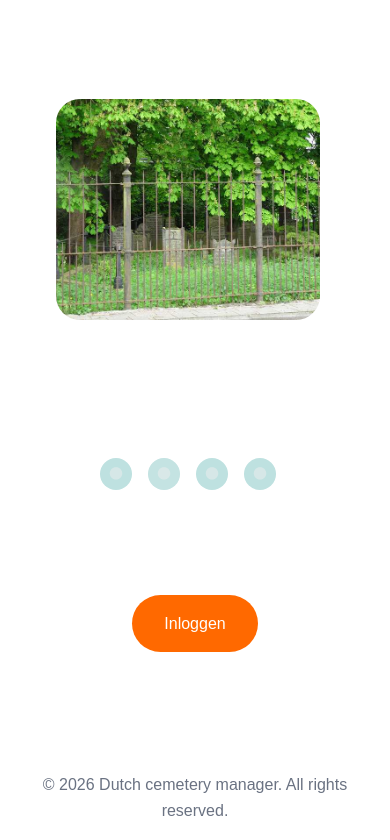
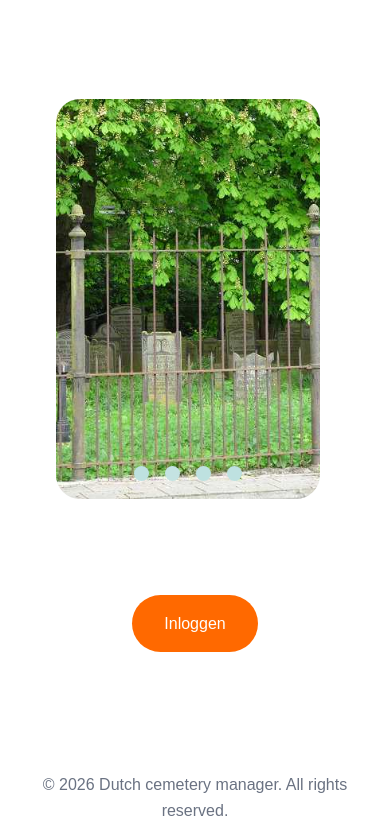
Before and after one commit to YassiraRaddahi/VKB-Gravenproject, a Vue app in the folder apps/web/: page /home in a window 390 px wide. Shown: the part 763-1603 px from the top of the page. Built offline with nearby package versions, Linux system fonts and the light colour scheme.

Commit message:
Styling van home afgemaakt

```diff
--- a/apps/web/src/views/HomeView.vue
+++ b/apps/web/src/views/HomeView.vue
@@ -25,7 +25,7 @@
                     v-for="(slide, i) in slides"
                     :key="i"
                     >
-                        <v-img :src="slide.src" cover class=" rounded-xl"></v-img>
+                        <v-img :src="slide.src" cover height="100%"class=" rounded-xl"></v-img>
                     </v-carousel-item>
                 </v-carousel>
             </v-container>
@@ -50,20 +50,39 @@ const slides = [
 </script>
 
 <style scoped>
-.v-carousel :deep(.v-btn--icon) {
+.v-carousel {
+  position: relative;
+}
+.v-carousel :deep(.v-btn--icon, .v-icon) {
   background-color: #bee1e0;
+  width:40px;
+  height:40px;
+  font-size: 20px;
 }
+.v-carousel :deep(.v-btn--icon:hover) {
+  background-color: #f08360;
+}
+
 .v-carousel :deep(img) {
   width: 100%;
   object-fit: cover;
 }
+.v-carousel :deep(.v-carousel__controls__item) {
+  width: 20px;
+  height: 20px;
+}
+.v-carousel :deep(.v-carousel__controls__item .v-icon) {
+  display: none;
+}
 .v-carousel :deep(.v-window__prev),
 .v-carousel :deep(.v-window__next) {
-  width: auto;
-    height: auto;
-
+  position: absolute;
+  top: 50%;
+  transform: translateY(-50%);
 }
-
+.v-image {
+  height: max-content;
+}
 .v-carousel :deep(.v-window__prev) {
   left: 10px;
 }
@@ -75,7 +94,9 @@ const slides = [
   .v-carousel {
     max-width: 95%;
   }
-
+  .v-image {
+    height: 250px;
+  }
   .v-carousel :deep(.v-window__prev) {
     left: 12px;
   }
@@ -83,5 +104,17 @@ const slides = [
   .v-carousel :deep(.v-window__next) {
     right: 12px;
   }
+    .v-carousel :deep(.v-btn--icon) {
+    width: 32px;
+    height: 32px;
+  }
+
+  .v-carousel :deep(.v-btn--icon .v-icon) {
+    font-size: 16px;
+  }
+   .v-carousel :deep(.v-carousel__controls__item) {
+    width: 15px;
+    height: 15px;
+  }
 }
 </style>
```
